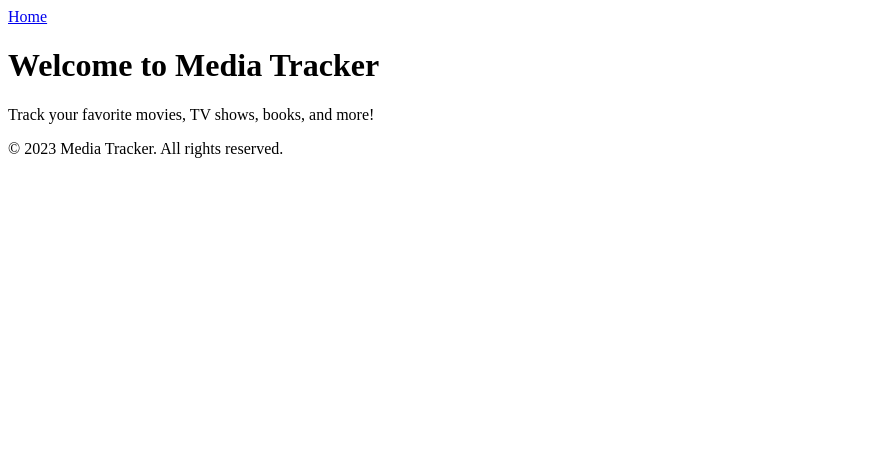
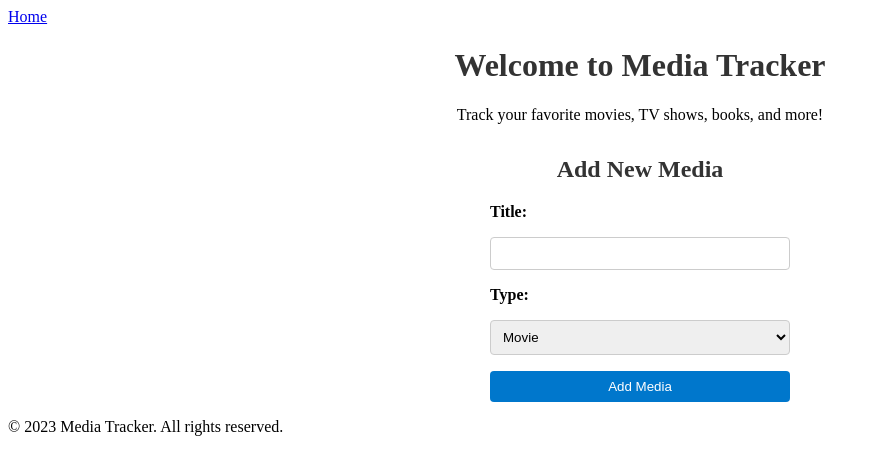
Before and after one commit to 3mdistal/shoroukelkobrosi.com, an Astro site in the folder apps/mini/media-tracker/: page / in a window 1280 px wide. Shown: the whole page, without its empty margins (0-880 px from the left). Built offline with nearby package versions, Linux system fonts and the light colour scheme; Astro itself is replaced by a stand-in of ours.

Commit message:
MediaInput v1. Needs to be changed over to Astro.

```diff
--- /dev/null
+++ b/apps/mini/media-tracker/src/components/MediaInput.astro
@@ -0,0 +1,72 @@
+---
+import type { MediaItem } from "../types/mediaTypes";
+
+interface Props {
+  onSubmit: (item: Partial<MediaItem>) => void;
+}
+
+const { onSubmit } = Astro.props;
+---
+
+<form id="media-input-form">
+  <label for="title">Title:</label>
+  <input type="text" id="title" name="title" required />
+
+  <label for="type">Type:</label>
+  <select id="type" name="type" required>
+    <option value="movie">Movie</option>
+    <option value="tvshow">TV Show</option>
+    <option value="book">Book</option>
+    <option value="game">Game</option>
+    <option value="music">Music</option>
+    <option value="podcast">Podcast</option>
+    <option value="youtubevideo">YouTube Video</option>
+    <option value="weblink">Weblink</option>
+  </select>
+
+  <button type="submit">Add Media</button>
+</form>
+
+<script define:vars={{ onSubmit }}>
+  const form = document.getElementById("media-input-form");
+  form.addEventListener("submit", (event) => {
+    event.preventDefault();
+    const formData = new FormData(form);
+    const mediaItem = Object.fromEntries(formData.entries());
+    onSubmit(mediaItem);
+  });
+</script>
+
+<style>
+  form {
+    display: flex;
+    flex-direction: column;
+    gap: 1rem;
+    margin: 0 auto;
+    max-width: 300px;
+  }
+
+  label {
+    font-weight: bold;
+  }
+
+  input,
+  select {
+    border: 1px solid #ccc;
+    border-radius: 4px;
+    padding: 0.5rem;
+  }
+
+  button {
+    cursor: pointer;
+    border: none;
+    border-radius: 4px;
+    background-color: #0077cc;
+    padding: 0.5rem 1rem;
+    color: white;
+  }
+
+  button:hover {
+    background-color: #005fa3;
+  }
+</style>
--- a/apps/mini/media-tracker/src/pages/index.astro
+++ b/apps/mini/media-tracker/src/pages/index.astro
@@ -1,8 +1,41 @@
 ---
 import Layout from "../layouts/Layout.astro";
+import MediaInput from "../components/MediaInput.astro";
+import type { MediaItem } from "../types/mediaTypes";
+
+// This function will be called when the form is submitted
+const handleSubmit = (item: Partial<MediaItem>) => {
+  // For now, we'll just log the item to the console
+  console.log("New media item:", item);
+  // In the future, we'll add this item to our state management system
+};
 ---
 
 <Layout title="Home">
   <h1>Welcome to Media Tracker</h1>
   <p>Track your favorite movies, TV shows, books, and more!</p>
+
+  <h2>Add New Media</h2>
+  <MediaInput onSubmit={handleSubmit} client:load />
+
+  <script define:vars="">
+    // This script will run on the client side
+    window.handleSubmit = (item) => {
+      console.log("New media item (client-side):", item);
+      // You can add more client-side logic here if needed
+    };
+  </script>
 </Layout>
+
+<style>
+  h1,
+  h2 {
+    color: #333;
+    text-align: center;
+  }
+
+  p {
+    margin-bottom: 2rem;
+    text-align: center;
+  }
+</style>
```
Also changed, not shown: apps/mini/media-tracker/execution-plan.md (+1 -1 lines).
